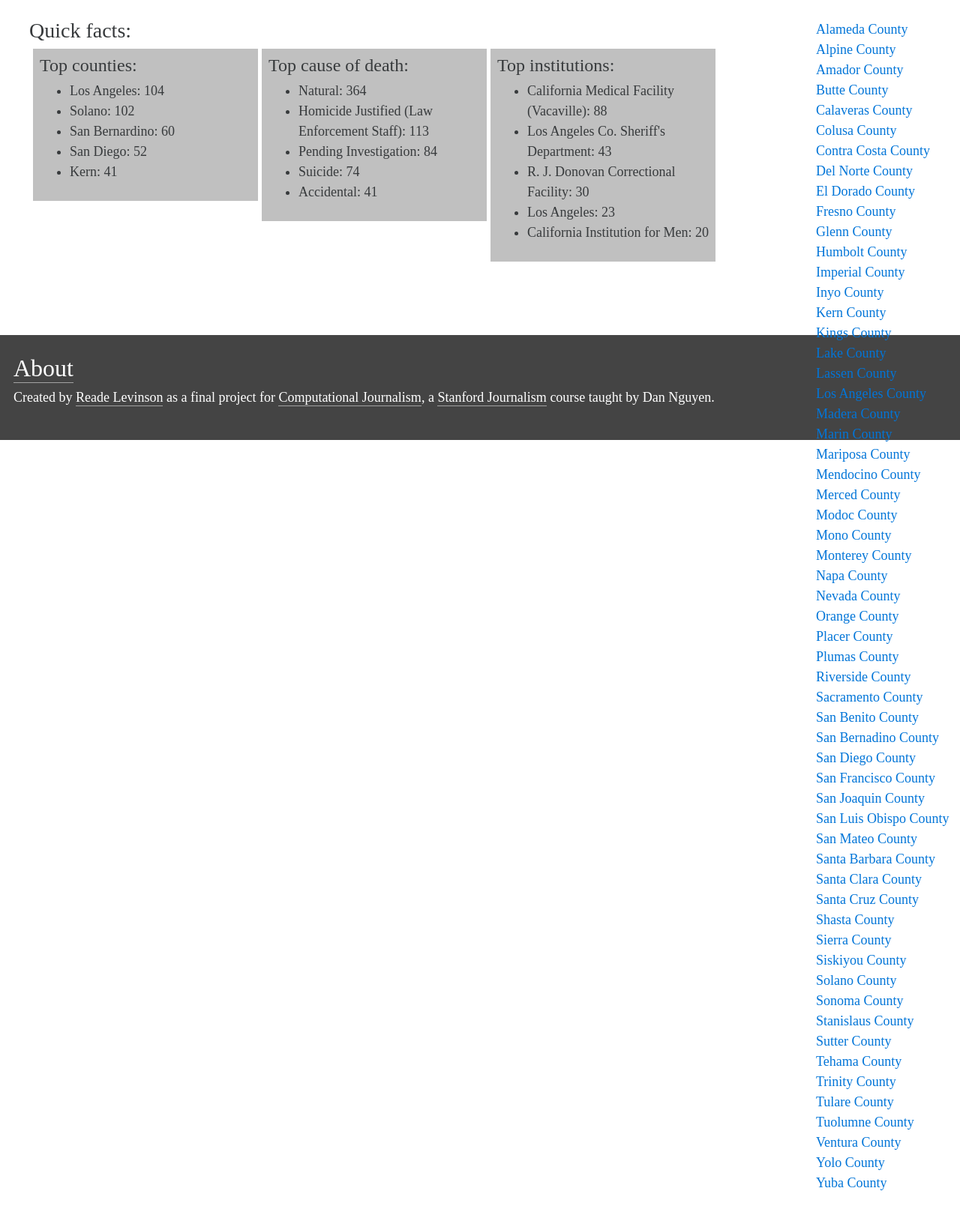
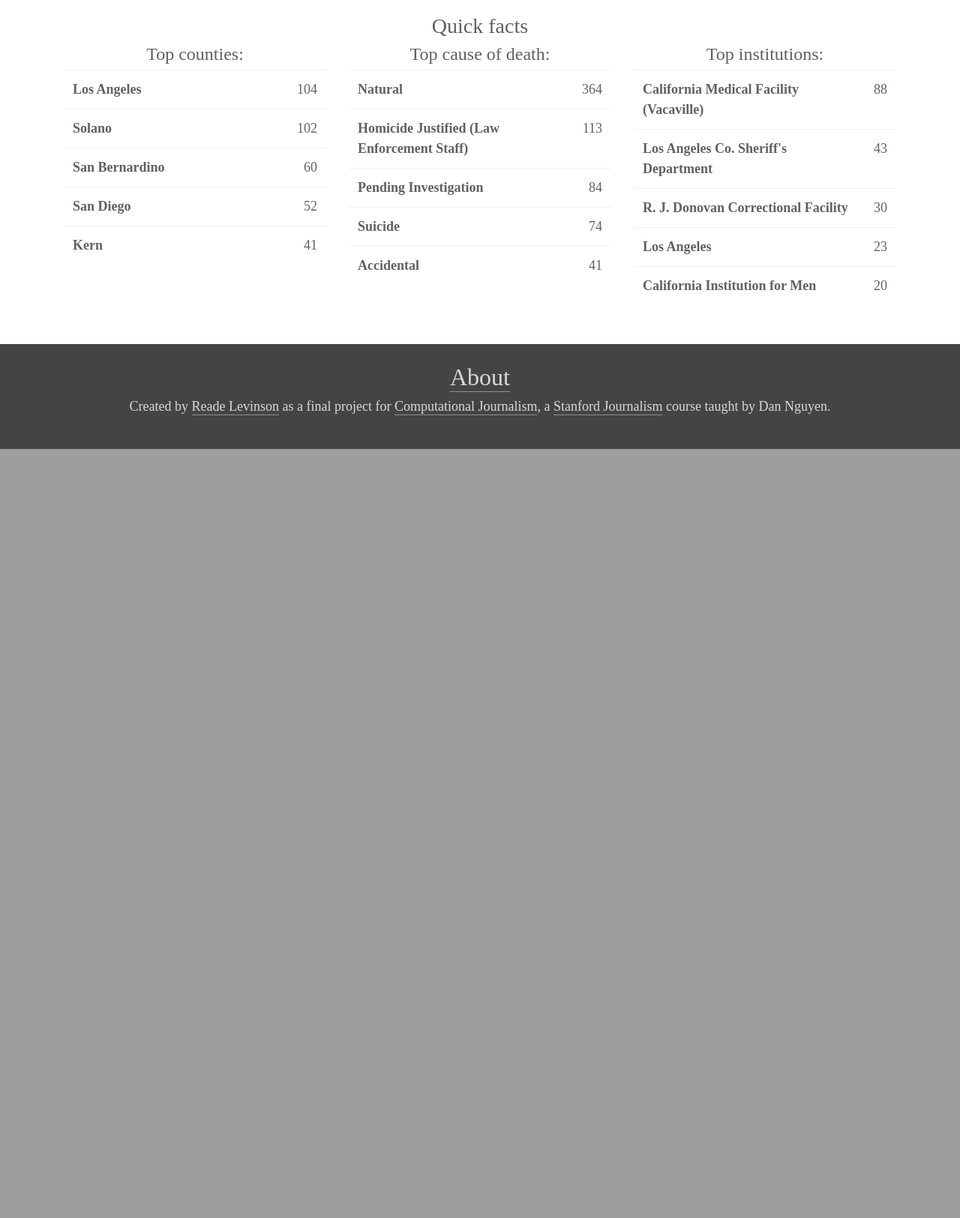
Before and after one commit to pyeu/final-app, a Flask app: page / in a window 1280 px wide. Shown: the part 626-2251 px from the top of the page at 75% size. After the commit the page ends 1225 px from the top, so only its background shows below. Run offline with Flask 2, Linux system fonts and the light colour scheme; some libraries are stand-ins or nearby versions.

Commit message:
fixed some styles

```diff
--- a/app.py
+++ b/app.py
@@ -53,7 +53,7 @@ def county_page(county):
 	for row in inmates:
 		if county.upper() in row['county'].upper():
 			filtered_inmates.append(row)
-	return render_template('results.html', inmates=filtered_data)
+	return render_template('results.html', inmates=filtered_inmates)
 
 @app.route('/testchart')
 def test_chart():
--- a/static/styles.css
+++ b/static/styles.css
@@ -2,6 +2,11 @@
 body{
   font-size: 18px;
   font-family: 'Montserrat';
+}
+
+
+section.sec{
+  margin-bottom: 2.0rem;
 }
 
 .summary{
@@ -19,6 +24,17 @@ div.container{
   opacity: 0.8;
   filter: alpha(opacity=60);
 }
+
+
+#quickfacts table td.name{
+  text-align: left;
+  font-weight: bold;
+}
+
+#quickfacts table td.num{
+  text-align: right;
+}
+
 
 .dp-menu-list {
     list-style-type: none;
--- a/templates/countylist.html
+++ b/templates/countylist.html
@@ -1,176 +1,68 @@
-<form action="{{url_for('results')}}" method="get">
-<ul class="dp-menu-list">
-    <a href="/alameda">Alameda County</a>
-  </li>
-  <li>
-    <a href="/county/Alpine">Alpine County</a>
-  </li>
-  <li>
-    <a href="/county/Amador">Amador County</a>
-  </li>
-  <li>
-    <a href="/county/Butte">Butte County</a>
-  </li>
-  <li>
-    <a href="/county/Calaveras">Calaveras County</a>
-  </li>
-  <li>
-    <a href="/county/Colusa">Colusa County</a>
-  </li>
-  <li>
-    <a href="/county/Contra Costa">Contra Costa County</a>
-  </li>
-  <li>
-    <a href="/county/Del Norte">Del Norte County</a>
-  </li>
-  <li>
-    <a href="/county/El Dorado">El Dorado County</a>
-  </li>
-  <li>
-    <a href="/county/Fresno">Fresno County</a>
-  </li>
-  <li>
-    <a href="/county/Glenn">Glenn County</a>
-  </li>
-  <li>
-    <a href="/county/Humbolt">Humbolt County</a>
-  </li>
-  <li>
-    <a href="/county/Imperial">Imperial County</a>
-  </li>
-  <li>
-    <a href="/county/Inyo">Inyo County</a>
-  </li>
-  <li>
-    <a href="/county/Kern">Kern County</a>
-  </li>
-  <li>
-    <a href="/county/Kings">Kings County</a>
-  </li>
-  <li>
-    <a href="/county/Lake">Lake County</a>
-  </li>
-  <li>
-    <a href="/county/Lassen">Lassen County</a>
-  </li>
-  <li>
-    <a href="/county/Los Angeles">Los Angeles County</a>
-  </li>
-  <li>
-    <a href="/county/Madera">Madera County</a>
-  </li>
-  <li>
-    <a href="/county/Marin">Marin County</a>
-  </li>
-  <li>
-    <a href="/county/Mariposa">Mariposa County</a>
-  </li>
-  <li>
-    <a href="/county/Mendocino">Mendocino County</a>
-  </li>
-  <li>
-    <a href="/county/Merced">Merced County</a>
-  </li>
-  <li>
-    <a href="/county/Modoc">Modoc County</a>
-  </li>
-  <li>
-    <a href="/county/Mono">Mono County</a>
-  </li>
-  <li>
-    <a href="/county/Monterey">Monterey County</a>
-  </li>
-  <li>
-    <a href="/county/Napa">Napa County</a>
-  </li>
-  <li>
-    <a href="/county/Nevada">Nevada County</a>
-  </li>
-  <li>
-    <a href="/county/Orange">Orange County</a>
-  </li>
-  <li>
-    <a href="/county/Placer">Placer County</a>
-  </li>
-  <li>
-    <a href="/county/Plumas">Plumas County</a>
-  </li>
-  <li>
-    <a href="/county/Riverside">Riverside County</a>
-  </li>
-  <li>
-    <a href="/county/Sacramento">Sacramento County</a>
-  </li>
-  <li>
-    <a href="/county/San Benito">San Benito County</a>
-  </li>
-  <li>
-    <a href="/county/San Bernadino">San Bernadino County</a>
-  </li>
-  <li>
-    <a href="/county/San Diego">San Diego County</a>
-  </li>
-  <li>
-    <a href="/county/San Francisco">San Francisco County</a>
-  </li>
-  <li>
-    <a href="/county/San Joaquin">San Joaquin County</a>
-  </li>
-  <li>
-    <a href="/county/San Luis Obispo">San Luis Obispo County</a>
-  </li>
-  <li>
-    <a href="/county/San Mateo">San Mateo County</a>
-  </li>
-  <li>
-    <a href="/county/Santa Barbara">Santa Barbara County</a>
-  </li>
-  <li>
-    <a href="/county/Santa Clara">Santa Clara County</a>
-  </li>
-  <li>
-    <a href="/county/Santa Cruz">Santa Cruz County</a>
-  </li>
-  <li>
-    <a href="/county/Shasta">Shasta County</a>
-  </li>
-  <li>
-    <a href="/county/Sierra">Sierra County</a>
-  </li>
-  <li>
-    <a href="/county/Siskiyou">Siskiyou County</a>
-  </li>
-  <li>
-    <a href="/county/Solano">Solano County</a>
-  </li>
-  <li>
-    <a href="/county/Sonoma">Sonoma County</a>
-  </li>
-  <li>
-    <a href="/county/Stanislaus">Stanislaus County</a>
-  </li>
-  <li>
-    <a href="/county/Sutter">Sutter County</a>
-  </li>
-  <li>
-    <a href="/county/Tehama">Tehama County</a>
-  </li>
-  <li>
-    <a href="/county/Trinity">Trinity County</a>
-  </li>
-  <li>
-    <a href="/county/Tulare">Tulare County</a>
-  </li>
-  <li>
-    <a href="/county/Tuolumne">Tuolumne County</a>
-  </li>
-  <li>
-    <a href="/county/Ventura">Ventura County</a>
-  </li>
-  <li>
-    <a href="/county/Yolo">Yolo County</a>
-  </li>
-  <li>
-    <a href="/county/Yuba">Yuba County</a>
-  </li>
-</ul>
+<select id="county-dropdown" onchange="goto_county(this.value)">
+  <option>Select County</option>
+  <option value="Alpine">Alpine</option>
+  <option value="Amador">Amador</option>
+  <option value="Butte">Butte</option>
+  <option value="Calaveras">Calaveras</option>
+  <option value="Colusa">Colusa</option>
+  <option value="Contra Costa">Contra Costa</option>
+  <option value="Del Norte">Del Norte</option>
+  <option value="El Dorado">El Dorado</option>
+  <option value="Fresno">Fresno</option>
+  <option value="Glenn">Glenn</option>
+  <option value="Humbolt">Humbolt</option>
+  <option value="Imperial">Imperial</option>
+  <option value="Inyo">Inyo</option>
+  <option value="Kern">Kern</option>
+  <option value="Kings">Kings</option>
+  <option value="Lake">Lake</option>
+  <option value="Lassen">Lassen</option>
+  <option value="Los Angeles">Los Angeles</option>
+  <option value="Madera">Madera</option>
+  <option value="Marin">Marin</option>
+  <option value="Mariposa">Mariposa</option>
+  <option value="Mendocino">Mendocino</option>
+  <option value="Merced">Merced</option>
+  <option value="Modoc">Modoc</option>
+  <option value="Mono">Mono</option>
+  <option value="Monterey">Monterey</option>
+  <option value="Napa">Napa</option>
+  <option value="Nevada">Nevada</option>
+  <option value="Orange">Orange</option>
+  <option value="Placer">Placer</option>
+  <option value="Plumas">Plumas</option>
+  <option value="Riverside">Riverside</option>
+  <option value="Sacramento">Sacramento</option>
+  <option value="San Benito">San Benito</option>
+  <option value="San Bernadino">San Bernadino</option>
+  <option value="San Diego">San Diego</option>
+  <option value="San Francisco">San Francisco</option>
+  <option value="San Joaquin">San Joaquin</option>
+  <option value="San Luis Obispo">San Luis Obispo</option>
+  <option value="San Mateo">San Mateo</option>
+  <option value="Santa Barbara">Santa Barbara</option>
+  <option value="Santa Clara">Santa Clara</option>
+  <option value="Santa Cruz">Santa Cruz</option>
+  <option value="Shasta">Shasta</option>
+  <option value="Sierra">Sierra</option>
+  <option value="Siskiyou">Siskiyou</option>
+  <option value="Solano">Solano</option>
+  <option value="Sonoma">Sonoma</option>
+  <option value="Stanislaus">Stanislaus</option>
+  <option value="Sutter">Sutter</option>
+  <option value="Tehama">Tehama</option>
+  <option value="Trinity">Trinity</option>
+  <option value="Tulare">Tulare</option>
+  <option value="Tuolumne">Tuolumne</option>
+  <option value="Ventura">Ventura</option>
+  <option value="Yolo">Yolo</option>
+  <option value="Yuba">Yuba</option>
+</select>
+
+
+<script>
+  function goto_county(county_name){
+    console.log(county_name);
+    window.location.href = "/county/" + county_name;
+  }
+</script>
--- /dev/null
+++ b/templates/footer.html
@@ -0,0 +1,11 @@
+<!-- footer -->
+
+<footer class="whelp">
+
+  <div class="container">
+    <h2><a href="./about/">About</a></h2>
+
+    <p>Created by <a href="https://twitter.com/readelev">Reade Levinson</a> as a final project for <a href="http://www.compjour.org/" target="_blank">Computational Journalism</a>, a <a href="http://journalism.stanford.edu/" target="_blank">Stanford Journalism</a> course taught by Dan Nguyen.</p>
+
+  </div>
+</footer>
--- a/templates/homepage.html
+++ b/templates/homepage.html
@@ -20,40 +20,31 @@
 
 
 <!-- searchbox -->
+
+<section class="sec">
   <div class="searchbox">
-      <br>
       <h1><strong>Search for an inmate:</strong></h1>
               {% include 'searchbox.html' %}
-      <br>
-      <br>
-      </div>
-</div>
 
 
-<!-- add list of counties -->
-<div class="countylist">
-<br>
+
+      <p>Or, select a county:</p>
       {% include 'countylist.html' %}
-        <hr class="clearing" />
+
   </div>
+</section>
 
-<!-- add quick facts -->
-<div class="quickfacts">
-<br>
-        <h3>Quick facts:</h3>
+  <section id="quickfacts" class="sec">
+    <div class="container">
+        <h3>Quick facts</h3>
         {% include 'quickfacts.html' %}
-        <hr class="clearing" />
     </div>
+  </section>
 
 
+
+{% include 'footer.html' %}
 </body>
 
-<!-- footer -->
-
-<footer class="whelp">
-  <h2><a href="./about/">About</a></h2>
-
-  <p>Created by <a href="https://twitter.com/readelev">Reade Levinson</a> as a final project for <a href="http://www.compjour.org/" target="_blank">Computational Journalism</a>, a <a href="http://journalism.stanford.edu/" target="_blank">Stanford Journalism</a> course taught by Dan Nguyen.</p>
-  </footer>
 
 </html>
--- a/templates/quickfacts.html
+++ b/templates/quickfacts.html
@@ -1,28 +1,39 @@
-<form action="{{url_for('results')}}" method="get">
 
-<div id="one">
+
+
+<div class="row">
+  <div class="col-sm-4">
       <h4>Top counties:</h4>
-<ul>
+      <table class="table">
         {% for thing in top_counties %}
-  <li>{{ thing[0] }}: {{ thing[1] }}</li>
+          <tr>
+            <td class="name">{{ thing[0] }}</td>
+            <td class="num">{{ thing[1] }}</td>
+          </tr>
         {% endfor %}
-</ul>
+      </table>
+
   </div>
-
-<div id="two">
+  <div class="col-sm-4">
     <h4>Top cause of death:</h4>
-<ul>
+    <table class="table">
       {% for thing in top_manners %}
-  <li>{{ thing[0] }}: {{ thing[1] }}</li>
+          <tr>
+            <td class="name">{{ thing[0] }}</td>
+            <td class="num">{{ thing[1] }}</td>
+          </tr>
       {% endfor %}
-</ul>
+    </table>
   </div>
-
-<div id="three">
+  <div class="col-sm-4">
     <h4>Top institutions:</h4>
-<ul>
+    <table class="table">
       {% for thing in top_locations %}
-  <li>{{ thing[0] }}: {{ thing[1] }}</li>
+          <tr>
+            <td class="name">{{ thing[0] }}</td>
+            <td class="num">{{ thing[1] }}</td>
+          </tr>
       {% endfor %}
-</ul>
+    </table>
   </div>
+</div>
--- a/templates/results.html
+++ b/templates/results.html
@@ -45,5 +45,10 @@
               {% endfor %}
           </tbody>
           </table>
+
+
+
+    {% include 'footer.html' %}
+
     </body>
 </html>
```
Also changed, not shown: templates/about.html (+7 -2 lines). Lines whose indentation alone changed are shown as unchanged.
